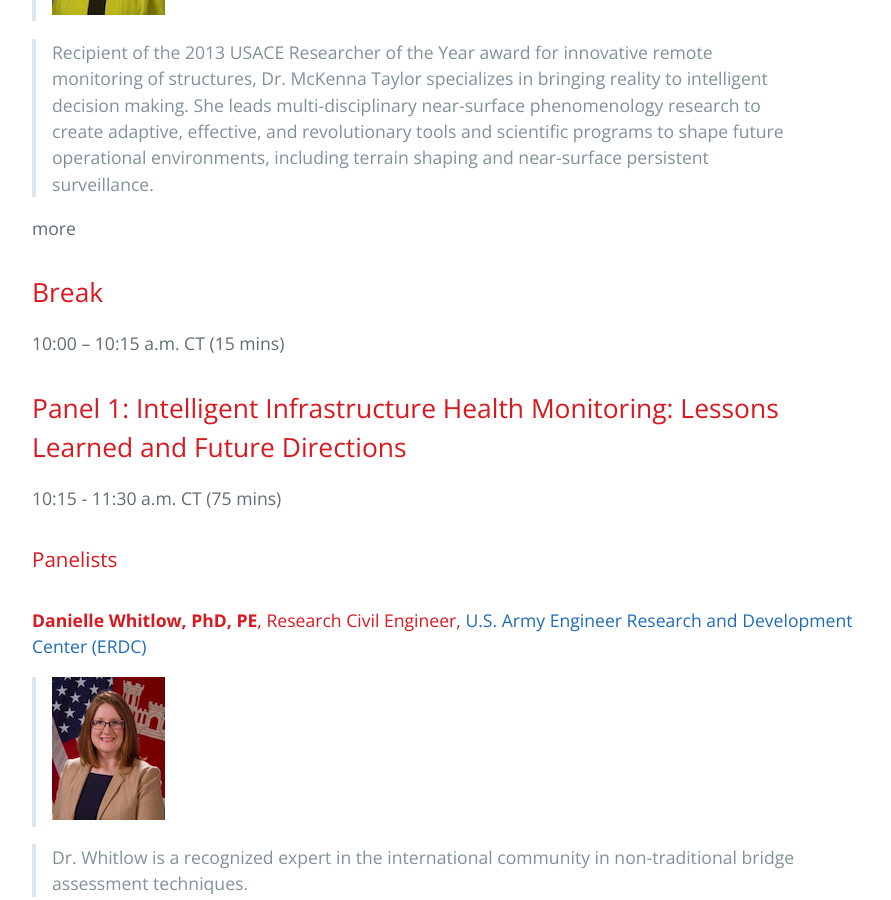
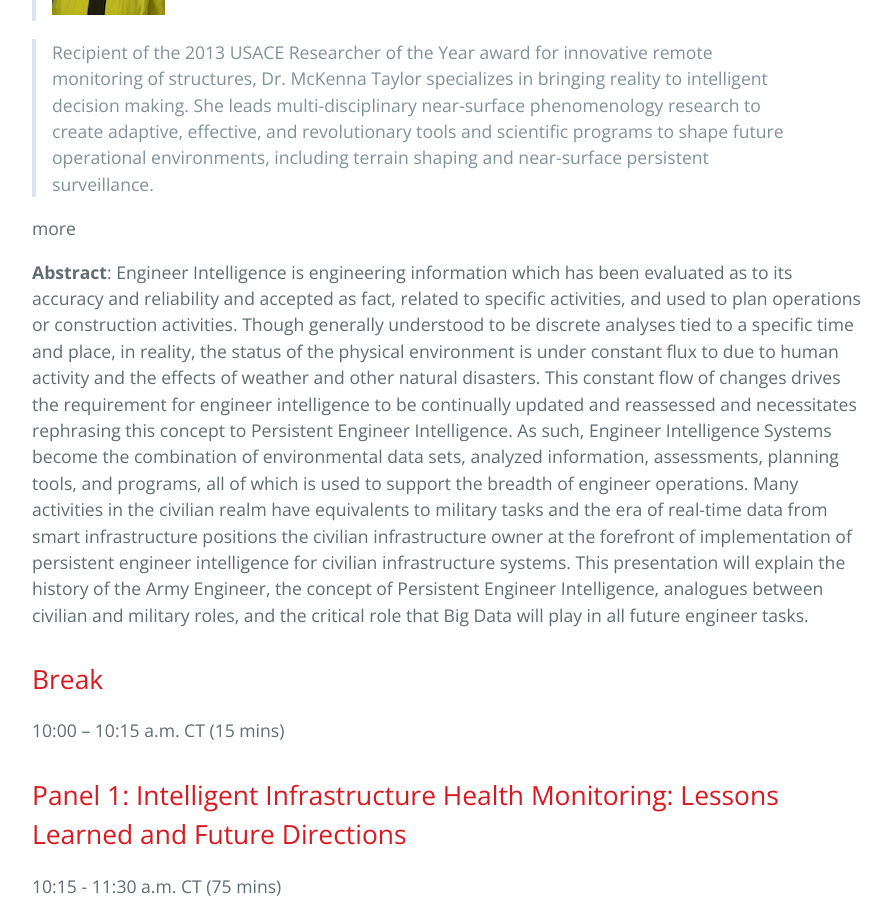
Before and after one commit to BridgingBigData/BridgingBigData.github.io, a Jekyll site: the page built from pages/bbd2023agenda.md, in a window 1280 px wide and 900 px high, scrolled down 1381 px. Shown: the whole window, without its empty margins (192-1083 px from the left). Built offline with Jekyll 4.4.1, drawn with Linux system fonts in a browser that asks for light colours; some of the changed text lies outside the part shown.

Commit message:
Update bbd2023agenda.md

```diff
--- a/pages/bbd2023agenda.md
+++ b/pages/bbd2023agenda.md
@@ -40,6 +40,8 @@ Dr. McKenna Taylor is the author of numerous journal articles, technical reports
 Prior to joining ERDC in 2005, and while pursuing her Ph.D, Dr. McKenna Taylor taught Geophysics and Geology at Southern Methodist University (SMU) in Dallas, Texas (1999-2005), and conducted research in support of the Comprehensive Nuclear Test Ban Treaty. She is currently an adjunct professor in the Huffington Department of Geological Sciences at SMU and the Civil and Environmental Engineering Department of Mississippi State University.
 
 </details>
+
+**Abstract**: Engineer Intelligence is engineering information which has been evaluated as to its accuracy and reliability and accepted as fact, related to specific activities, and used to plan operations or construction activities. Though generally understood to be discrete analyses tied to a specific time and place, in reality, the status of the physical environment is under constant flux to due to human activity and the effects of weather and other natural disasters. This constant flow of changes drives the requirement for engineer intelligence to be continually updated and reassessed and necessitates rephrasing this concept to Persistent Engineer Intelligence. As such, Engineer Intelligence Systems become the combination of environmental data sets, analyzed information, assessments, planning tools, and programs, all of which is used to support the breadth of engineer operations. Many activities in the civilian realm have equivalents to military tasks and the era of real-time data from smart infrastructure positions the civilian infrastructure owner at the forefront of implementation of persistent engineer intelligence for civilian infrastructure systems. This presentation will explain the history of the Army Engineer, the concept of Persistent Engineer Intelligence, analogues between civilian and military roles, and the critical role that Big Data will play in all future engineer tasks.
 
 ## Break
 10:00 – 10:15 a.m. CT (15 mins)
@@ -168,14 +170,7 @@ Carrick obtained his B.A. in 2004 from Middlebury College and his Ph.D. in 2010
 
 > ![David Schweitzer](https://bridgingbigdata.github.io/pages/images/schweitzer.jpeg)
 
-> Dr. David Schweitzer is a Research Mathematician with the USACE ERDC.
-
-<details>
-<summary>more</summary>
-
-Coming soon
-
-</details>
+> Dr. David Schweitzer is a research mathematician at ERDC-ITL and the lead of the Cybersecurity Engineering Analysis Branch’s Research & Development Team. His research focuses on improving cybersecurity and resiliency for operational technology and infrastructure networks, predominantly in virtualization and analytics based efforts.
 
 ####  **James Burke**, Business Development Director, [Kinnami Software Corporation](https://www.kinnami.com)
 > ![Jim Burke](https://bridgingbigdata.github.io/pages/images/jamesburke.jpg)
```
